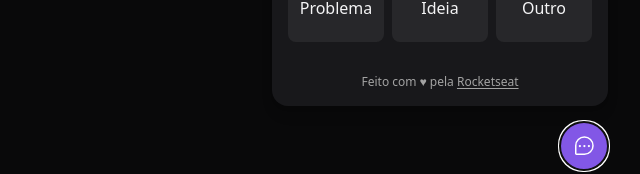
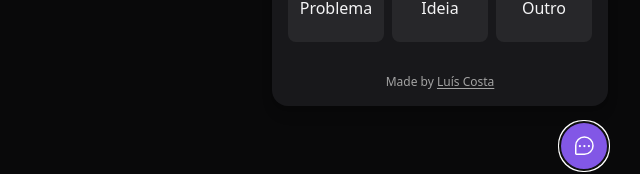
Before and after one commit to lmpc2001/FeedGet, a React (Create React App) app in the folder web/: page / in a window 1280 px wide. Both pictures are taken after a click on the button "Feedback". Shown: the part 598-772 px from the top of the page, without its empty margins (640-1280 px from the left). Built offline with nearby package versions, Linux system fonts and the light colour scheme; no server answers.

Commit message:
Update index.tsx

```diff
--- a/web/src/components/WidgetForm/index.tsx
+++ b/web/src/components/WidgetForm/index.tsx
@@ -62,7 +62,7 @@ export default function WidgetForm() {
             )}
 
             <footer className="text-xs text-neutral-400">
-                Feito com ♥ pela <a className="underline underline-offset-2" href="www">Rocketseat</a>
+                Made by <a className="underline underline-offset-2" href="">Luís Costa</a>
             </footer>
         </div>
     )
```
